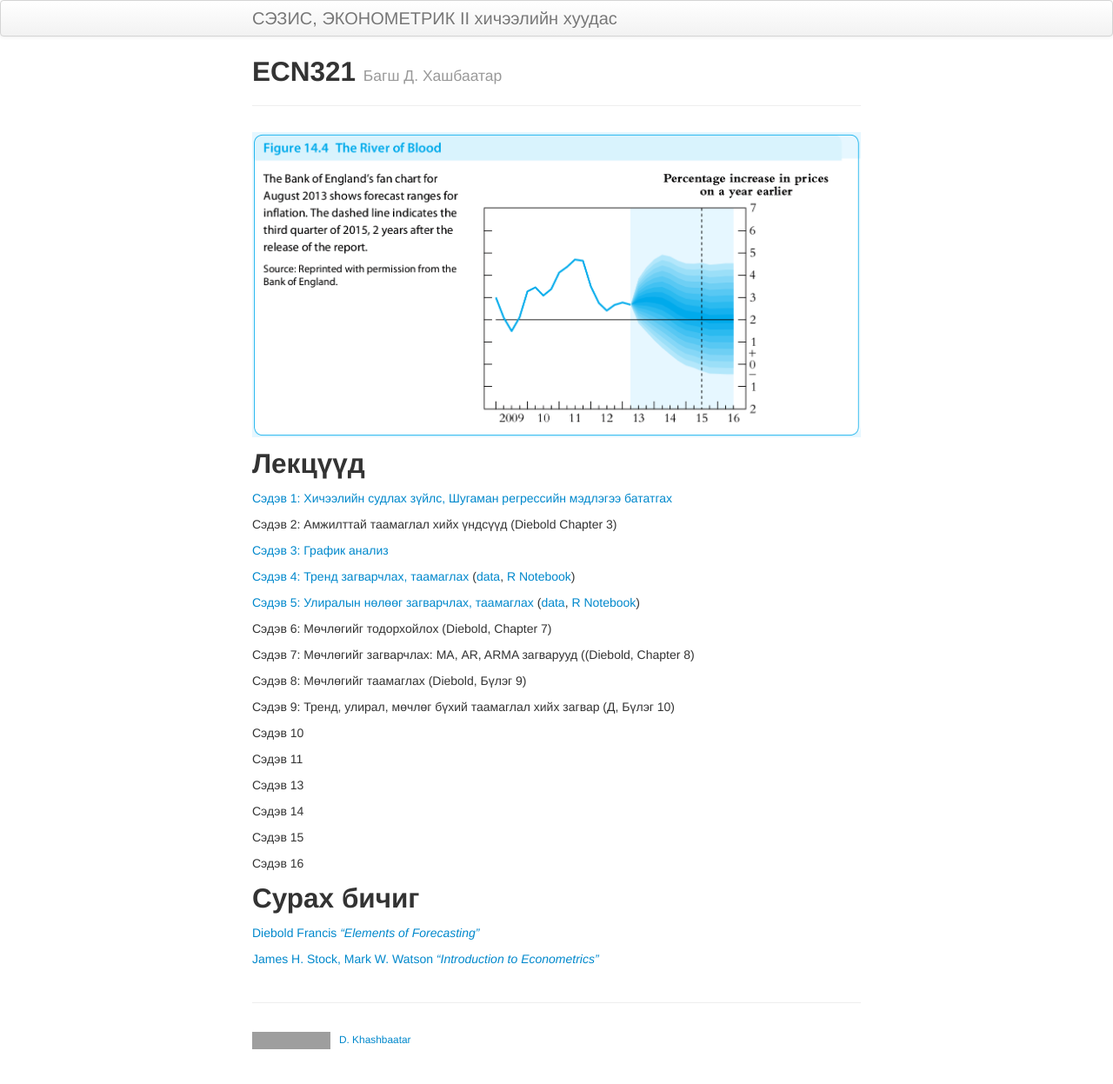
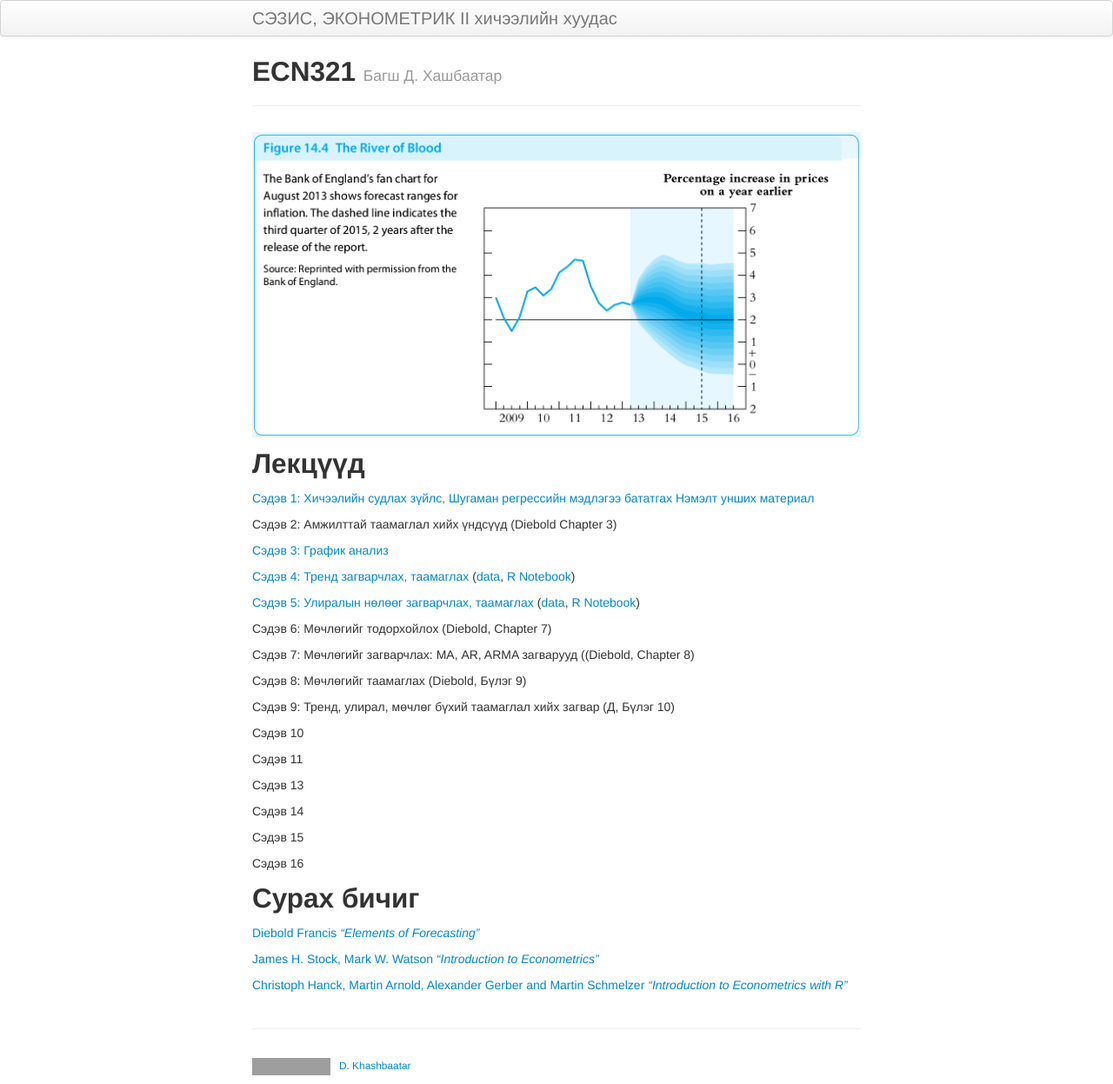
Before and after one commit to Suvd91/ecn321, a Jekyll site: the page built from index.md, in a window 1280 px wide. Shown: the whole page at 87% size. Built offline with Jekyll 4.4.1, drawn with Linux system fonts in a browser that asks for light colours; before the commit the page ends 1217 px from its top, so only the background shows below that; grey boxes are pictures that could not be loaded.

Commit message:
edit index.md

```diff
--- a/index.md
+++ b/index.md
@@ -10,7 +10,7 @@ description:
 
 ## Лекцүүд
 
-[Сэдэв 1: Хичээлийн судлах зүйлс, Шугаман регрессийн мэдлэгээ бататгах](pages/Lectures/slide.html)
+[Сэдэв 1: Хичээлийн судлах зүйлс, Шугаман регрессийн мэдлэгээ бататгах](pages/Lectures/slide.html) [Нэмэлт унших материал](https://www.econometrics-with-r.org/4-lrwor.html)
 
 Сэдэв 2: Амжилттай таамаглал хийх үндсүүд (Diebold Chapter 3)
 
@@ -45,3 +45,5 @@ description:
 [Diebold Francis *"Elements of Forecasting"*](https://www.sas.upenn.edu/~fdiebold/Textbooks.html)
 
 [James H. Stock, Mark W. Watson *"Introduction to Econometrics"*](https://scholar.harvard.edu/stock/pages/introduction-econometrics)
+
+[Christoph Hanck, Martin Arnold, Alexander Gerber and Martin Schmelzer *"Introduction to Econometrics with R"*](https://www.econometrics-with-r.org/index.html)
```
